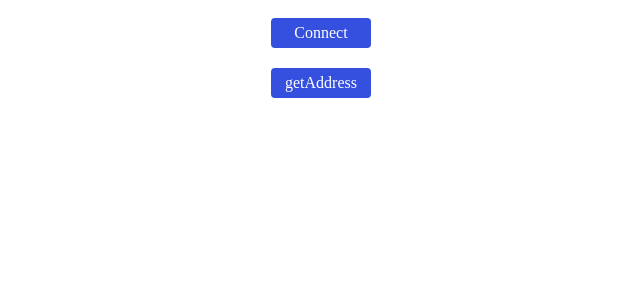
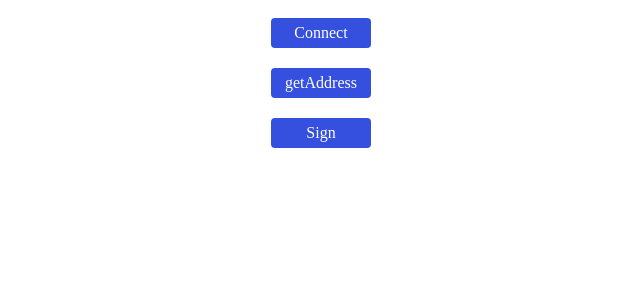
Before and after one commit to FirmaChain/firma-keplr-wallet-sample, a React (Create React App) app: page / in a window 1280 px wide. Shown: the top 300 px of the page, without its empty margins (319-959 px from the left). Built offline with nearby package versions, Linux system fonts and the light colour scheme; a small style sheet from the web is missing.

Commit message:
feat: add sign something scenario

```diff
--- a/package.json
+++ b/package.json
@@ -4,6 +4,7 @@
   "private": true,
   "homepage": "./",
   "dependencies": {
+    "@cosmjs/launchpad": "^0.27.1",
     "@emotion/react": "^11.5.0",
     "@emotion/styled": "^11.3.0",
     "@types/node": "^12.0.0",
--- a/src/App.tsx
+++ b/src/App.tsx
@@ -113,10 +113,54 @@ const App = () => {
     }
   };
 
+  const signSomething = async () => {
+
+    const chainId = "colosseum-1";
+
+    try {
+      await window.keplr.enable(chainId);
+
+      const result1 = await window.keplr.getKey(chainId);
+      let address = result1.bech32Address;
+
+      // you can also get address below code.
+
+      //const offlineSigner = window.getOfflineSigner(chainId);
+      //const accounts = await offlineSigner.getAccounts();
+      //const addressBasedAccount = accounts[0].address;
+
+      const rawCertificate = "3936a4db-1d18-4cb6-8274-bccb1541f021";
+
+      let certificateData = "The signature requested by exchange.\n\nProceed to confirm your own ownership of Kepler's wallet.\nPlease proceed after checking the registered wallet address at the time of deposit and withdrawal.\n\nAddress:\n" + address + "\nCertificate:\n" + rawCertificate;
+
+      let signatureResult = await window.keplr.signArbitrary(chainId, address, certificateData);
+      console.log(signatureResult);
+
+      // if you want to modify signatureResult or certificateData, like this.
+      //signatureResult.signature += "1";
+      //certificateData += "1";
+
+      // true or false
+      let isMatched = await window.keplr.verifyArbitrary(chainId, address, certificateData, signatureResult);
+      console.log(isMatched);
+
+      if (isMatched) {
+        alert("Wallet address registration completed.");
+      } else {
+        alert("Wallet address registration failed.");
+      }
+
+    } catch (error) {
+      alert("Wallet address registration failed : " + error);
+    }
+  };
+
   return (
     <MainContainer>
       <Button onClick={openWallet}>Connect Kepler Wallet</Button>
       <Button onClick={getAddress}>getAddress</Button>
+      <Button onClick={signSomething}>Sign Something</Button>
+
     </MainContainer>
   );
 };
```
Also changed, not shown: 1 other file (tests, documents, lock files or other folders).
